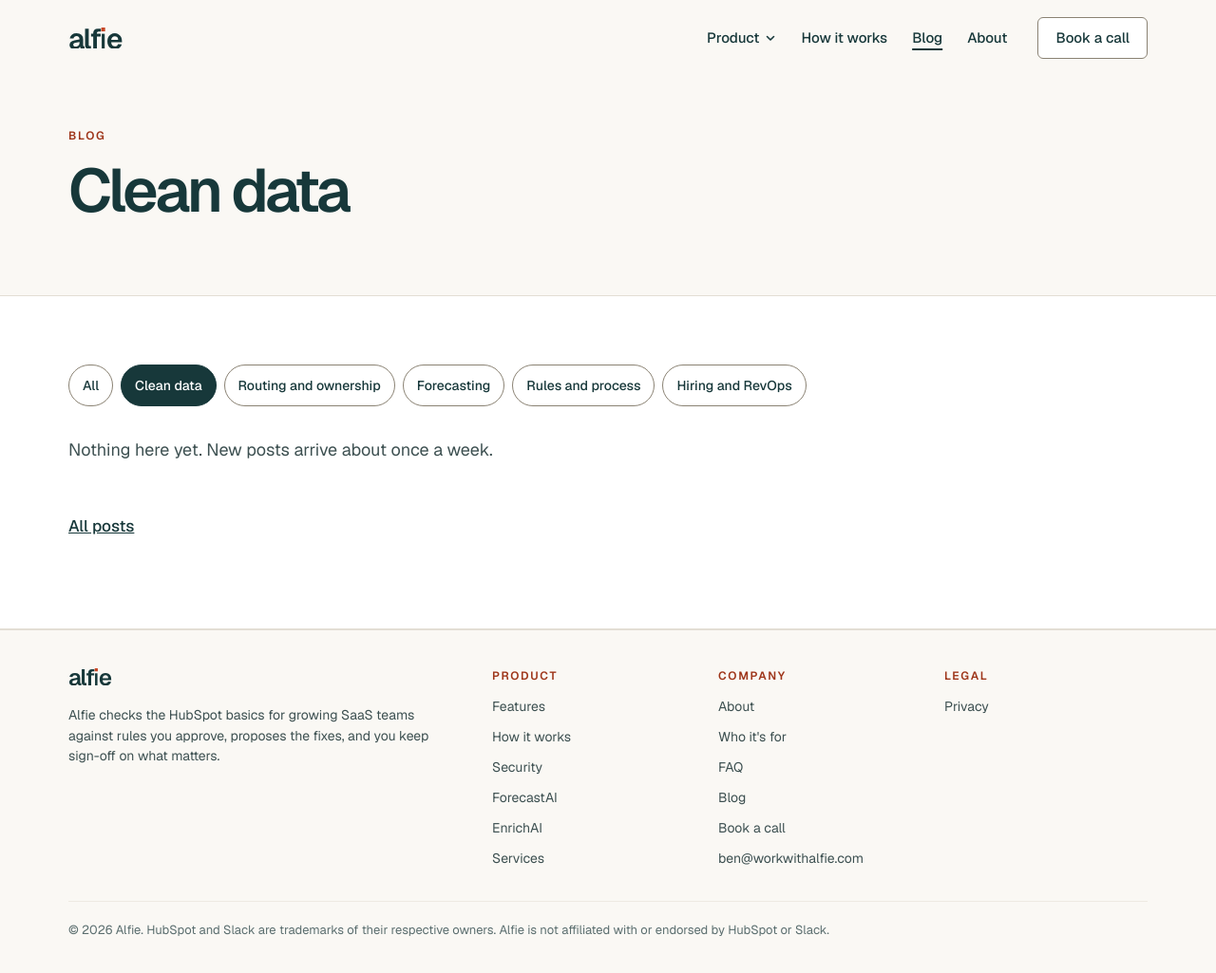
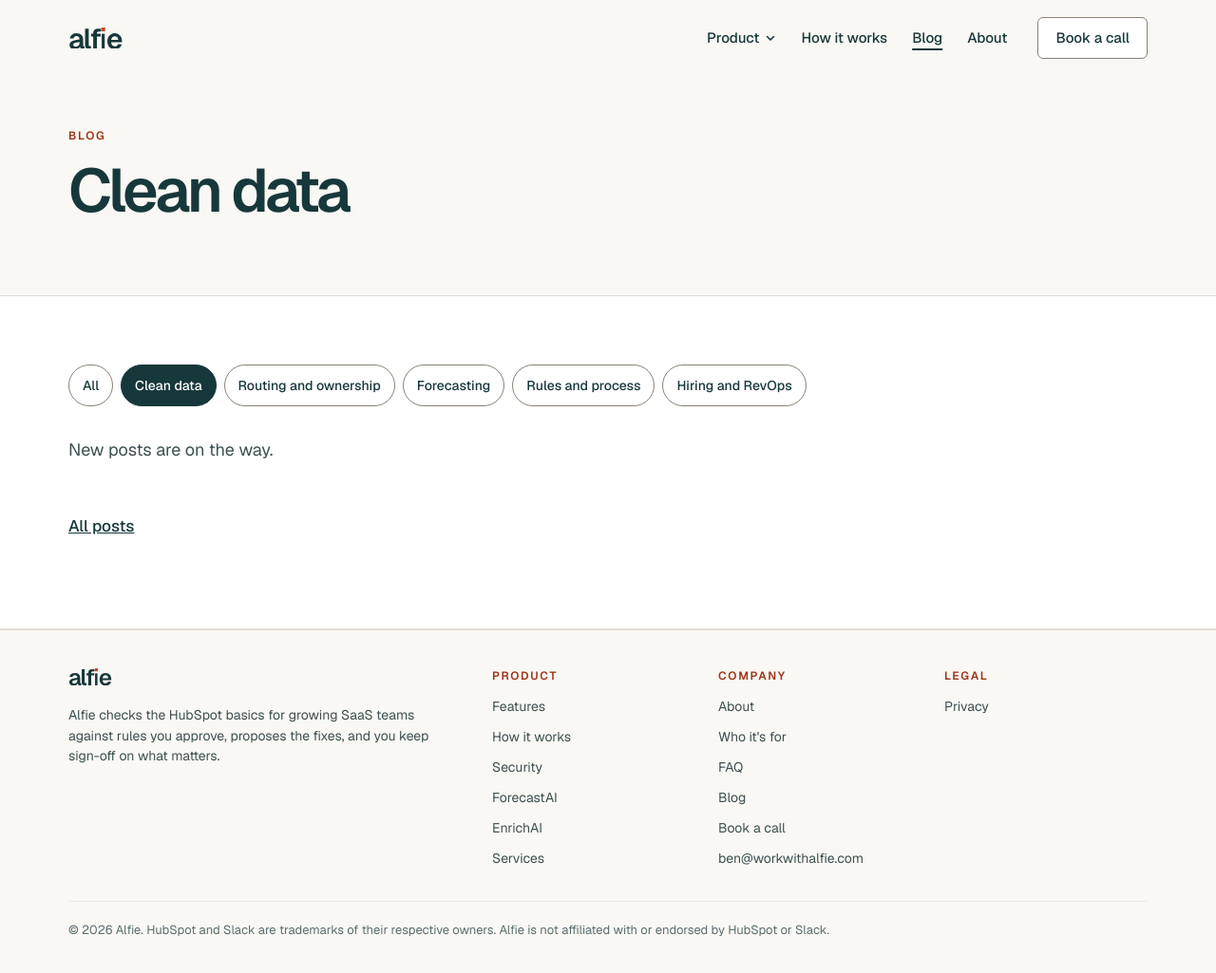
Before and after one commit to bsstaveley87/workwithalfie-site, a Jekyll site: the page built from blog/category/clean-data.html, in a window 1280 px wide and 1026 px high. Shown: the whole window at 95% size. Built offline with Jekyll 4.4.1, drawn with Linux system fonts in a browser that asks for light colours.

Commit message:
Site v1: CMO review fixes and motion

```diff
--- a/blog/category/clean-data.html
+++ b/blog/category/clean-data.html
@@ -6,6 +6,8 @@ description: "Posts on clean data for growing SaaS teams on HubSpot, from the Al
 schema: CollectionPage
 crumb: "Clean data"
 crumb_blog: true
+# Empty category: kept out of the sitemap until its first post is published. Delete this line then.
+sitemap: false
 category_slug: clean-data
 # Copy: v1-copy/blog-index.md (blog.category)
 ---
@@ -20,7 +22,7 @@ category_slug: clean-data
   {%- if list.size > 0 %}
   <ul class="post-list">{% for post in list %}{% include post-card.html post=post %}{% endfor %}</ul>
   {%- else %}
-  <p class="intro-text">Nothing here yet. New posts arrive about once a week.</p>
+  <p class="intro-text">New posts are on the way.</p>
   {%- endif %}
   <p><a class="textlink" href="/blog/">All posts</a></p>
 </div></section>
--- a/blog/category/forecasting.html
+++ b/blog/category/forecasting.html
@@ -6,6 +6,8 @@ description: "Posts on forecasting for growing SaaS teams on HubSpot, from the A
 schema: CollectionPage
 crumb: "Forecasting"
 crumb_blog: true
+# Empty category: kept out of the sitemap until its first post is published. Delete this line then.
+sitemap: false
 category_slug: forecasting
 # Copy: v1-copy/blog-index.md (blog.category)
 ---
@@ -20,7 +22,7 @@ category_slug: forecasting
   {%- if list.size > 0 %}
   <ul class="post-list">{% for post in list %}{% include post-card.html post=post %}{% endfor %}</ul>
   {%- else %}
-  <p class="intro-text">Nothing here yet. New posts arrive about once a week.</p>
+  <p class="intro-text">New posts are on the way.</p>
   {%- endif %}
   <p><a class="textlink" href="/blog/">All posts</a></p>
 </div></section>
--- a/blog/category/hiring-revops.html
+++ b/blog/category/hiring-revops.html
@@ -6,6 +6,8 @@ description: "Posts on hiring and revops for growing SaaS teams on HubSpot, from
 schema: CollectionPage
 crumb: "Hiring and RevOps"
 crumb_blog: true
+# Empty category: kept out of the sitemap until its first post is published. Delete this line then.
+sitemap: false
 category_slug: hiring-revops
 # Copy: v1-copy/blog-index.md (blog.category)
 ---
@@ -20,7 +22,7 @@ category_slug: hiring-revops
   {%- if list.size > 0 %}
   <ul class="post-list">{% for post in list %}{% include post-card.html post=post %}{% endfor %}</ul>
   {%- else %}
-  <p class="intro-text">Nothing here yet. New posts arrive about once a week.</p>
+  <p class="intro-text">New posts are on the way.</p>
   {%- endif %}
   <p><a class="textlink" href="/blog/">All posts</a></p>
 </div></section>
--- a/blog/category/routing-ownership.html
+++ b/blog/category/routing-ownership.html
@@ -6,6 +6,8 @@ description: "Posts on routing and ownership for growing SaaS teams on HubSpot,
 schema: CollectionPage
 crumb: "Routing and ownership"
 crumb_blog: true
+# Empty category: kept out of the sitemap until its first post is published. Delete this line then.
+sitemap: false
 category_slug: routing-ownership
 # Copy: v1-copy/blog-index.md (blog.category)
 ---
@@ -20,7 +22,7 @@ category_slug: routing-ownership
   {%- if list.size > 0 %}
   <ul class="post-list">{% for post in list %}{% include post-card.html post=post %}{% endfor %}</ul>
   {%- else %}
-  <p class="intro-text">Nothing here yet. New posts arrive about once a week.</p>
+  <p class="intro-text">New posts are on the way.</p>
   {%- endif %}
   <p><a class="textlink" href="/blog/">All posts</a></p>
 </div></section>
--- a/blog/category/rules-process.html
+++ b/blog/category/rules-process.html
@@ -6,6 +6,8 @@ description: "Posts on rules and process for growing SaaS teams on HubSpot, from
 schema: CollectionPage
 crumb: "Rules and process"
 crumb_blog: true
+# Empty category: kept out of the sitemap until its first post is published. Delete this line then.
+sitemap: false
 category_slug: rules-process
 # Copy: v1-copy/blog-index.md (blog.category)
 ---
@@ -20,7 +22,7 @@ category_slug: rules-process
   {%- if list.size > 0 %}
   <ul class="post-list">{% for post in list %}{% include post-card.html post=post %}{% endfor %}</ul>
   {%- else %}
-  <p class="intro-text">Nothing here yet. New posts arrive about once a week.</p>
+  <p class="intro-text">New posts are on the way.</p>
   {%- endif %}
   <p><a class="textlink" href="/blog/">All posts</a></p>
 </div></section>
```
